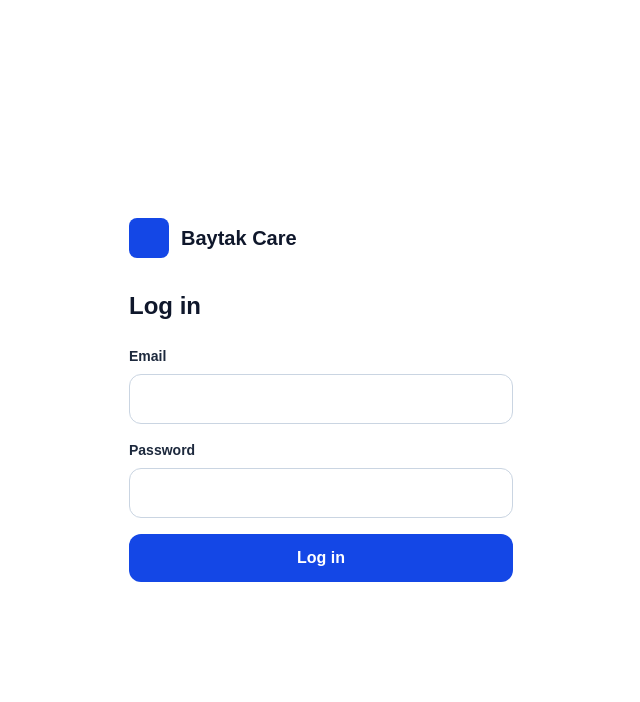
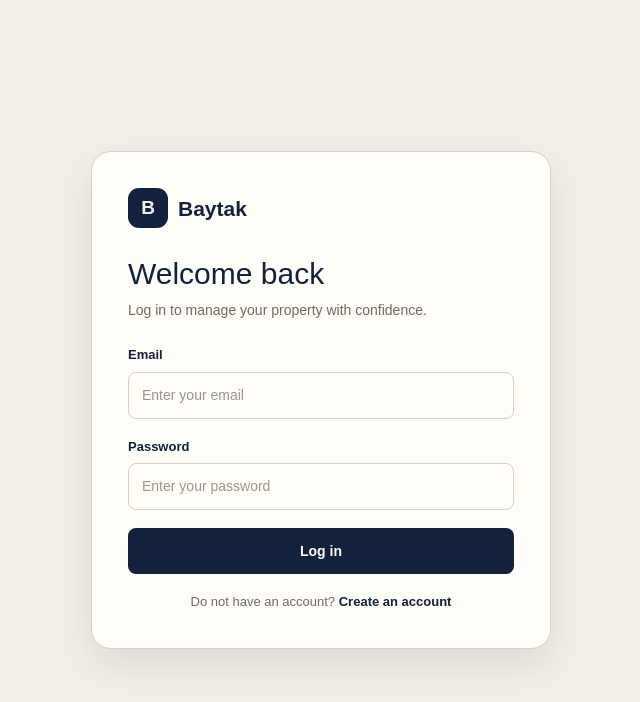
Before and after one commit to rimsal-beep/techtalks-baytak-care, a Next.js app: page /login in a window 1280 px wide. Shown: the top 702 px of the page, without its empty margins (319-959 px from the left). Built offline with nearby package versions, Linux system fonts and the light colour scheme; no server answers.

Commit message:
Update login page and Baytak styling

```diff
--- a/app/globals.css
+++ b/app/globals.css
@@ -1,26 +1,222 @@
 @import "tailwindcss";
 
 :root {
-  --background: #ffffff;
-  --foreground: #171717;
+  --background: #f4efe6;
+  --foreground: #14213d;
+
+  --brand: #14213d;
+  --brand-tint: #e9e1d3;
+
+  --surface: #fffdf8;
+  --border: #d8d0c3;
+  --ink: #14213d;
+
+  --danger: #b42318;
+  --danger-tint: #fdf0ee;
+
+  --radius-sm: 8px;
+  --radius-md: 14px;
+  --radius-lg: 20px;
 }
 
-@theme inline {
-  --color-background: var(--background);
-  --color-foreground: var(--foreground);
-  --font-sans: var(--font-geist-sans);
-  --font-mono: var(--font-geist-mono);
+* {
+  box-sizing: border-box;
 }
 
-@media (prefers-color-scheme: dark) {
-  :root {
-    --background: #0a0a0a;
-    --foreground: #ededed;
-  }
+html,
+body {
+  min-height: 100%;
 }
 
 body {
+  margin: 0;
   background: var(--background);
   color: var(--foreground);
   font-family: Arial, Helvetica, sans-serif;
 }
+
+/* =========================
+   AUTH / SIGNUP
+   ========================= */
+
+.auth-wrap {
+  min-height: 100vh;
+  display: flex;
+  align-items: center;
+  justify-content: center;
+  padding: 32px 20px;
+  background: var(--background);
+}
+
+.auth-box {
+  width: 100%;
+  max-width: 460px;
+  padding: 36px;
+  background: var(--surface);
+  border: 1px solid var(--border);
+  border-radius: var(--radius-lg);
+  box-shadow: 0 16px 40px rgba(20, 33, 61, 0.1);
+}
+
+.fade-in {
+  animation: fadeIn 0.35s ease-out;
+}
+
+@keyframes fadeIn {
+  from {
+    opacity: 0;
+    transform: translateY(8px);
+  }
+
+  to {
+    opacity: 1;
+    transform: translateY(0);
+  }
+}
+
+/* =========================
+   BRAND
+   ========================= */
+
+.brand-mark {
+  display: flex;
+  align-items: center;
+  gap: 10px;
+  margin-bottom: 28px;
+  color: var(--brand);
+  font-size: 21px;
+  font-weight: 700;
+}
+
+.logo {
+  width: 40px;
+  height: 40px;
+  display: flex;
+  align-items: center;
+  justify-content: center;
+  border-radius: 11px;
+  background: var(--brand);
+  color: #f4efe6;
+  font-size: 19px;
+  font-weight: 700;
+}
+
+/* =========================
+   FORM
+   ========================= */
+
+.field {
+  margin-bottom: 18px;
+}
+
+.field label {
+  display: block;
+  margin-bottom: 7px;
+  color: var(--ink);
+  font-size: 13px;
+  font-weight: 600;
+}
+
+.field input {
+  width: 100%;
+  padding: 12px 13px;
+  border: 1px solid var(--border);
+  border-radius: var(--radius-sm);
+  background: var(--surface);
+  color: var(--ink);
+  font-size: 14px;
+  outline: none;
+  transition: 0.2s ease;
+}
+
+.field input:focus {
+  border-color: var(--brand);
+  box-shadow: 0 0 0 3px var(--brand-tint);
+}
+
+.field input::placeholder {
+  color: #9b958b;
+}
+
+/* =========================
+   ROLE BUTTONS
+   ========================= */
+
+.field button {
+  min-height: 44px;
+  border-radius: var(--radius-sm);
+  font-size: 14px;
+  font-weight: 600;
+  cursor: pointer;
+  transition: 0.2s ease;
+}
+
+.field button:hover {
+  border-color: var(--brand) !important;
+}
+
+/* =========================
+   PRIMARY BUTTON
+   ========================= */
+
+.primary {
+  min-height: 46px;
+  width: 100%;
+  border: none;
+  border-radius: var(--radius-sm);
+  background: var(--brand);
+  color: #fffdf8;
+  font-size: 14px;
+  font-weight: 600;
+  cursor: pointer;
+  transition: 0.2s ease;
+}
+
+.primary:hover:not(:disabled) {
+  background: #0f1a30;
+}
+
+.primary:active:not(:disabled) {
+  transform: translateY(1px);
+}
+
+.primary:disabled {
+  cursor: not-allowed;
+}
+
+/* =========================
+   ERROR
+   ========================= */
+
+.muted {
+  color: #716b61;
+}
+
+.small {
+  font-size: 13px;
+}
+
+a {
+  color: var(--brand);
+  text-decoration: none;
+  font-weight: 600;
+}
+
+a:hover {
+  text-decoration: underline;
+}
+
+/* =========================
+   RESPONSIVE
+   ========================= */
+
+@media (max-width: 520px) {
+  .auth-wrap {
+    padding: 20px 14px;
+  }
+
+  .auth-box {
+    padding: 26px 20px;
+    border-radius: 16px;
+  }
+}
--- a/app/login/page.tsx
+++ b/app/login/page.tsx
@@ -6,13 +6,16 @@ import { useRouter } from "next/navigation";
 
 export default function LoginPage() {
   const [error, setError] = useState("");
+  const [loading, setLoading] = useState(false);
   const router = useRouter();
 
   async function handleSubmit(event: FormEvent<HTMLFormElement>) {
     event.preventDefault();
     setError("");
+    setLoading(true);
 
     const formData = new FormData(event.currentTarget);
+
     const response = await login({
       email: formData.get("email") as string,
       password: formData.get("password") as string,
@@ -22,59 +25,105 @@ export default function LoginPage() {
       router.push("/");
     } else {
       setError(response.error ?? "Login failed.");
+      setLoading(false);
     }
   }
 
   return (
-    <main className="min-h-screen bg-white flex items-center justify-center px-4">
-      <div className="w-full max-w-sm">
-        <div className="flex items-center gap-3 mb-8">
-          <div className="h-10 w-10 rounded-lg bg-blue-700" />
-          <span className="text-xl font-bold text-slate-900">Baytak Care</span>
+    <main className="auth-wrap">
+      <div className="auth-box fade-in">
+        <div className="brand-mark">
+          <div className="logo">B</div>
+          <span>Baytak</span>
         </div>
 
-        <h1 className="text-2xl font-bold text-slate-900 mb-6">Log in</h1>
+        <div style={{ marginBottom: "24px" }}>
+          <h1
+            style={{
+              fontSize: "30px",
+              lineHeight: "1.2",
+              margin: "0 0 8px",
+            }}
+          >
+            Welcome back
+          </h1>
 
-        <form onSubmit={handleSubmit} className="space-y-4">
-          <div>
-            <label htmlFor="email" className="block text-sm font-semibold text-slate-800 mb-2">
-              Email
-            </label>
+          <p
+            className="muted"
+            style={{
+              fontSize: "14px",
+              lineHeight: "1.5",
+              margin: 0,
+            }}
+          >
+            Log in to manage your property with confidence.
+          </p>
+        </div>
+
+        <form onSubmit={handleSubmit}>
+          <div className="field">
+            <label htmlFor="email">Email</label>
+
             <input
               id="email"
               name="email"
               type="email"
+              placeholder="Enter your email"
               required
-              className="w-full rounded-xl border border-slate-300 px-4 py-3 outline-none focus:border-blue-600 focus:ring-2 focus:ring-blue-100"
             />
           </div>
 
-          <div>
-            <label htmlFor="password" className="block text-sm font-semibold text-slate-800 mb-2">
-              Password
-            </label>
+          <div className="field">
+            <label htmlFor="password">Password</label>
+
             <input
               id="password"
               name="password"
               type="password"
+              placeholder="Enter your password"
               required
-              className="w-full rounded-xl border border-slate-300 px-4 py-3 outline-none focus:border-blue-600 focus:ring-2 focus:ring-blue-100"
             />
           </div>
 
           {error && (
-            <div className="rounded-xl border border-red-200 bg-red-50 px-4 py-3 text-sm text-red-700">
+            <div
+              style={{
+                background: "var(--danger-tint)",
+                color: "var(--danger)",
+                border: "1px solid var(--border)",
+                borderRadius: "var(--radius-sm)",
+                padding: "10px 12px",
+                fontSize: "12.5px",
+                marginBottom: "14px",
+              }}
+            >
               {error}
             </div>
           )}
 
           <button
             type="submit"
-            className="w-full rounded-xl bg-blue-700 px-4 py-3 font-semibold text-white hover:bg-blue-800"
+            className="primary"
+            disabled={loading}
+            style={{
+              width: "100%",
+              opacity: loading ? 0.6 : 1,
+            }}
           >
-            Log in
+            {loading ? "Logging in..." : "Log in"}
           </button>
         </form>
+
+        <p
+          className="small muted"
+          style={{
+            textAlign: "center",
+            marginTop: "18px",
+          }}
+        >
+          Do not have an account?{" "}
+          <a href="/signup">Create an account</a>
+        </p>
       </div>
     </main>
   );
```
